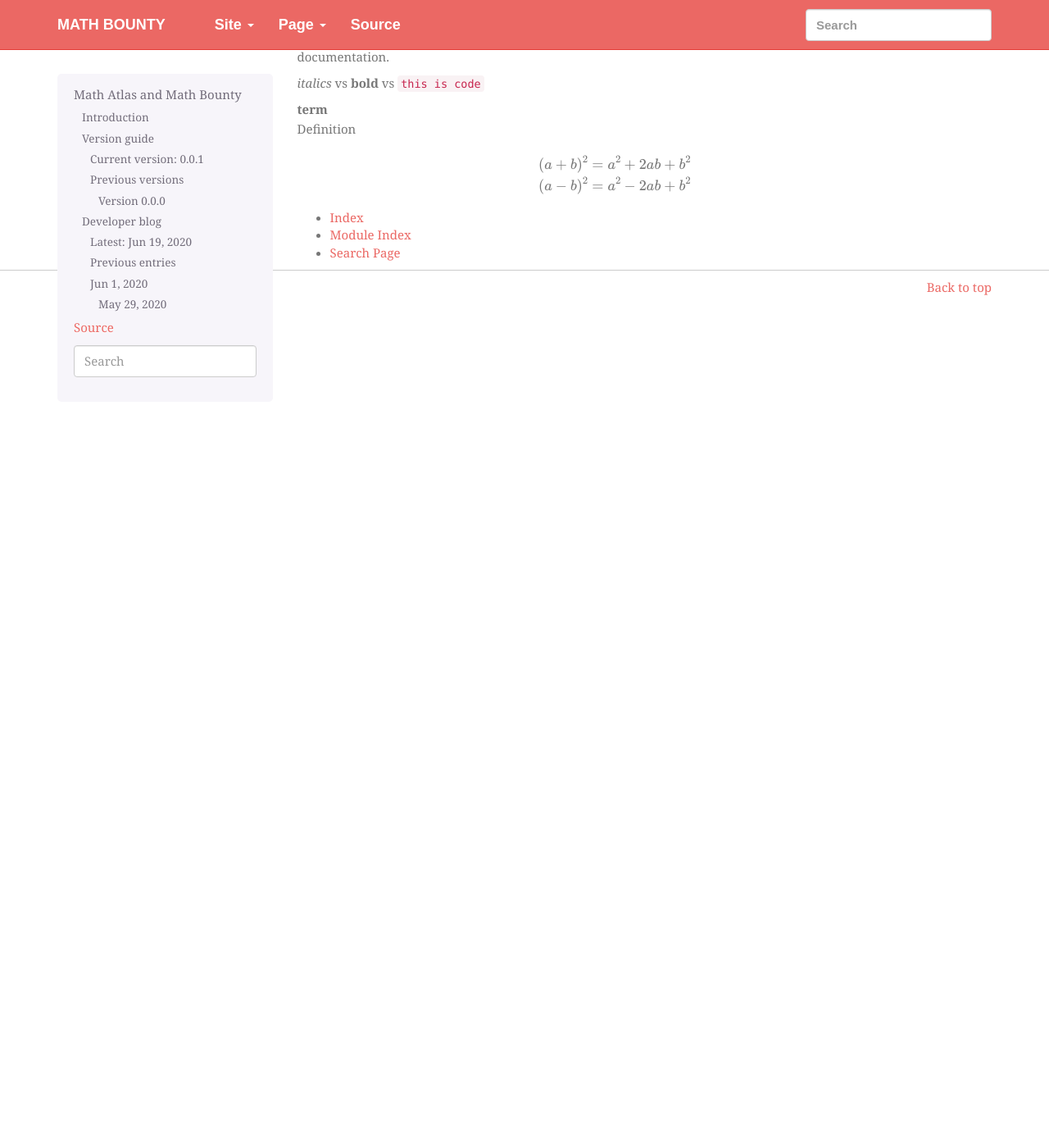
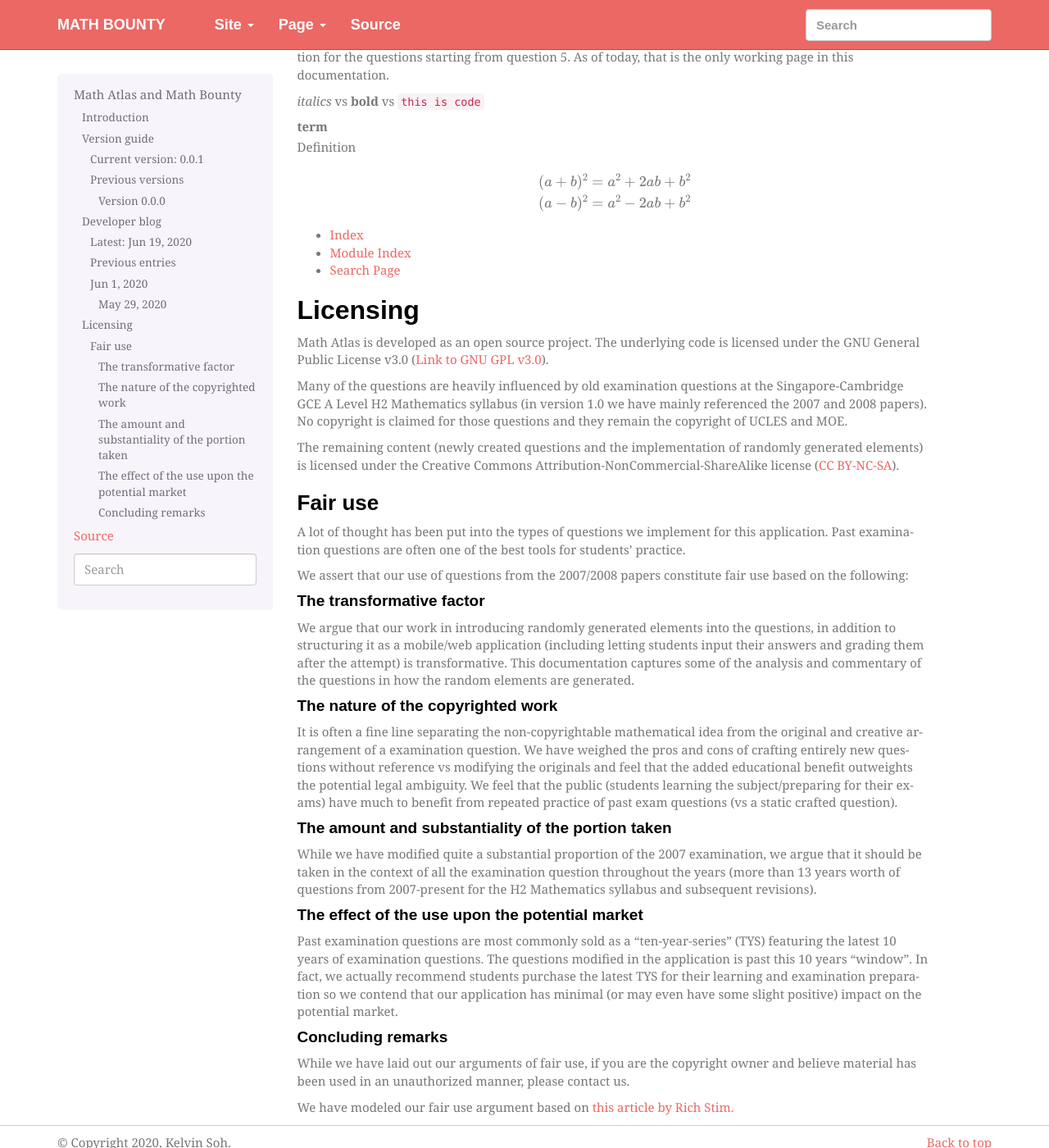
Before and after one commit to kelvinsjk/math-bounty, a Sphinx documentation site: the page built from docs/index.rst, in a window 1280 px wide and 1400 px high, scrolled down 1345 px. Shown: the whole window at 82% size. Built offline with Sphinx 7.4.7, drawn with Linux system fonts in a browser that asks for light colours; some web fonts are replaced; before the commit the page ends 1739 px from its top, so only the background shows below that; some of the changed text lies outside the part shown.

Commit message:
qn1001 first commit, updated licensing section

```diff
--- a/docs/index.rst
+++ b/docs/index.rst
@@ -81,3 +81,58 @@ term
 * :ref:`genindex`
 * :ref:`modindex`
 * :ref:`search`
+
+Licensing
+--------------
+
+Math Atlas is developed as an open source project. The underlying code is licensed under the GNU General Public License
+v3.0 (`Link to GNU GPL v3.0 <https://choosealicense.com/licenses/gpl-3.0/>`_).
+
+Many of the questions are heavily influenced by old examination questions at the Singapore-Cambridge GCE A Level H2 Mathematics syllabus
+(in version 1.0 we have mainly referenced the 2007 and 2008 papers). No copyright is claimed for those questions and they remain the copyright of UCLES and MOE.
+
+The remaining content (newly created questions and the implementation of randomly generated elements) is licensed under
+the Creative Commons Attribution-NonCommercial-ShareAlike license (`CC BY-NC-SA <https://creativecommons.org/licenses/by-nc-sa/4.0/>`_).
+
+Fair use
+^^^^^^^^^^^^^^^^^^^^^^^^^^
+
+A lot of thought has been put into the types of questions we implement for this application. Past examination questions are often one of the best
+tools for students' practice.
+
+We assert that our use of questions from the 2007/2008 papers constitute fair use based on the following:
+
+The transformative factor
+~~~~~~~~~~~~~~~~~~~~~~~~~~
+
+We argue that our work in introducing randomly generated elements into the questions, in addition to structuring it as a mobile/web application
+(including letting students input their answers and grading them after the attempt) is transformative. This documentation captures some of the
+analysis and commentary of the questions in how the random elements are generated.
+
+The nature of the copyrighted work
+~~~~~~~~~~~~~~~~~~~~~~~~~~~~~~~~~~~
+
+It is often a fine line separating the non-copyrightable mathematical idea from the original and creative arrangement of a examination question.
+We have weighed the pros and cons of crafting entirely new questions without reference vs modifying the originals and feel that the added educational
+benefit outweights the potential legal ambiguity. We feel that the public (students learning the subject/preparing for their exams) have much to benefit
+from repeated practice of past exam questions (vs a static crafted question).
+
+The amount and substantiality of the portion taken
+~~~~~~~~~~~~~~~~~~~~~~~~~~~~~~~~~~~~~~~~~~~~~~~~~~~~
+
+While we have modified quite a substantial proportion of the 2007 examination, we argue that it should be taken in the context of all the examination question
+throughout the years (more than 13 years worth of questions from 2007-present for the H2 Mathematics syllabus and subsequent revisions).
+
+The effect of the use upon the potential market
+~~~~~~~~~~~~~~~~~~~~~~~~~~~~~~~~~~~~~~~~~~~~~~~~~~
+
+Past examination questions are most commonly sold as a "ten-year-series" (TYS) featuring the latest 10 years of examination questions. The questions modified in the application
+is past this 10 years "window". In fact, we actually recommend students purchase the latest TYS for their learning and examination preparation so we contend that our application
+has minimal (or may even have some slight positive) impact on the potential market.
+
+Concluding remarks
+~~~~~~~~~~~~~~~~~~~~~~~~~~~~
+
+While we have laid out our arguments of fair use, if you are the copyright owner and believe material has been used in an unauthorized manner, please contact us.
+
+We have modeled our fair use argument based on `this article by Rich Stim. <https://fairuse.stanford.edu/overview/fair-use/four-factors/>`_
--- a/docs/questions/index.rst
+++ b/docs/questions/index.rst
@@ -11,3 +11,4 @@ Questions
    topic8
    topic9
    topic10
+   topic11
--- /dev/null
+++ b/docs/questions/topic11.rst
@@ -0,0 +1,48 @@
+Topic 11: Vectors I: Basics, scalar and vector products
+========================================================
+
+Question 1101
+--------------------------------
+
+The question
+^^^^^^^^^^^^^
+
+This question is inspired by the 2007 H2 Mathematics (9740) Paper 1 Question 6.
+
+..  admonition::    Question example
+
+    Referred to the origin $O$, the position vectors of the points $A$ and $B$ are
+
+    .. math::
+
+        a_1 \mathbf{i} + a_2 \mathbf{j} + a_3 \mathbf{k} \qquad \textrm{and} \qquad b_1 \mathbf{i} + b_2 \mathbf{j} + b_3 \mathbf{k}
+
+    respectively.
+
+    (a)
+
+        (i) (2 marks) Given that $OA$ is perpendicular to $OB$, find the value of $a_i$ (or $b_i$).
+
+        (ii) (3 marks) Find the position vector of the point $M$ on the line segment $AB$ such that $AM \colon MB = m \colon n$.
+
+    (b) (4 marks) The point $C$ has position vector $c_1 \mathbf{i} + c_2 \mathbf{j} + c_3 \mathbf{k}$. Use a vector product to find the exact area of triangle $OAC$ (or $OBC$).
+
+
+Randomly generated elements
+^^^^^^^^^^^^^^^^^^^^^^^^^^^^^
+*   $a_i,b_i$s (approximately $18^4$ options)
+*   $m,n$: (19 options)
+*   $c_i$s (approximately $18^3$ options)
+*   Triangle $OAC$ vs $OBC$ (2 options)
+
+This gives the potential for approximately 23 billion unique questions.
+
+Pedagogy notes
+^^^^^^^^^^^^^^^
+
+Varying the elements allow us to work on numeracy while practicing the dot and cross products and ratio theorem.
+
+Developer/mathematical notes
+^^^^^^^^^^^^^^^^^^^^^^^^^^^^^
+
+Four elements of $a_i,b_i$ will be randomly generated while the other two chosen from the factors of $a_{i_1}b_{i_1} + a_{i_2} b_{i_2}$ such that the dot product of $OA$ and $OB$ will be zero.
```
